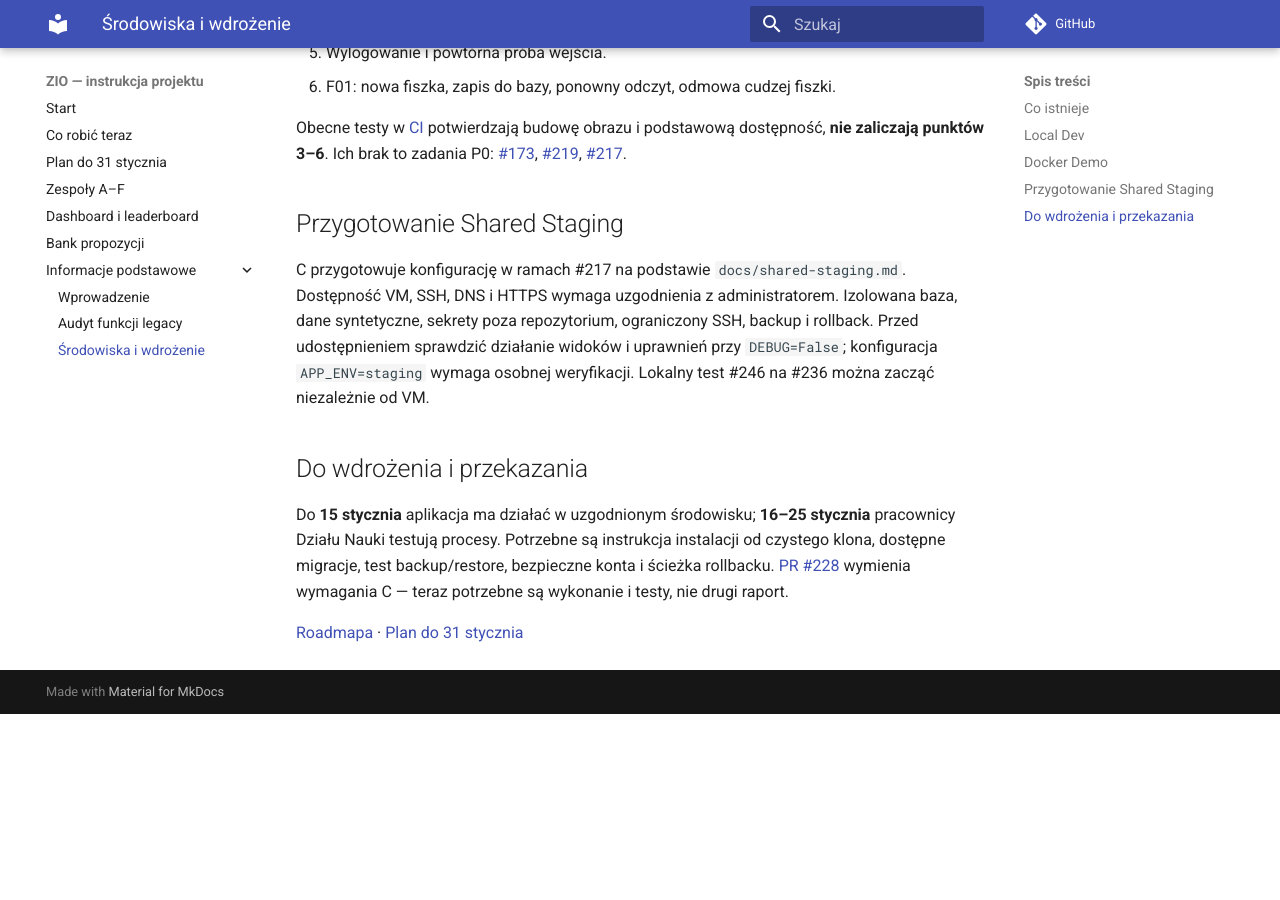
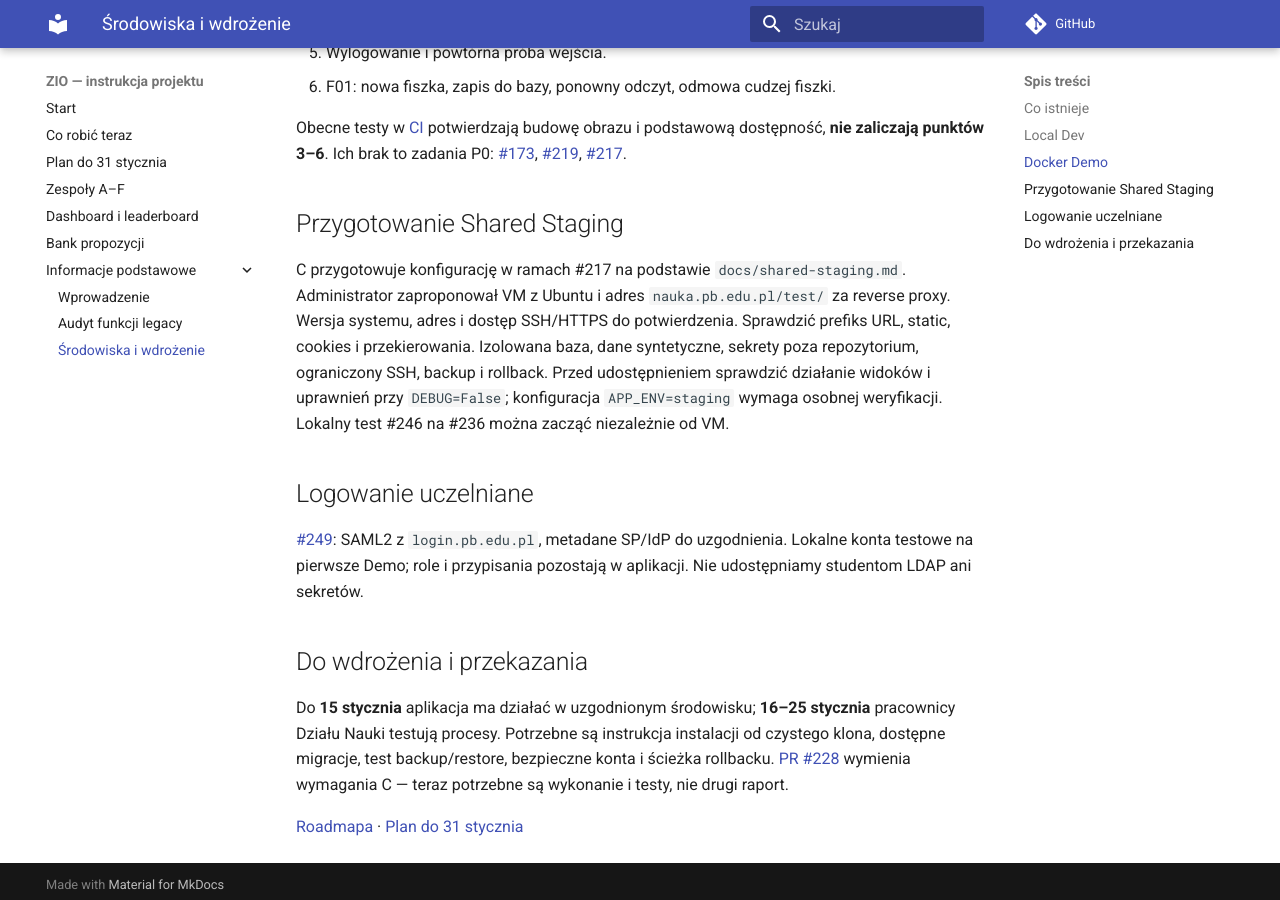
Before and after one commit to zio-wi-pb-mc/pb-science-office-manual, an MkDocs documentation site: the page built from manual/18-srodowiska-mvp.md, in a window 1280 px wide and 900 px high, scrolled down 1365 px. Built offline with MkDocs 1.6.1 and Material for MkDocs 9.7.7, drawn with Linux system fonts in a browser that asks for light colours; comment, search, counter and statistics services are not loaded; before the commit the page ends 2079 px from its top, so only the background shows below that; some of the changed text lies outside the part shown.

Commit message:
docs: update student priorities, staging and university login

```diff
--- a/manual/18-srodowiska-mvp.md
+++ b/manual/18-srodowiska-mvp.md
@@ -46,7 +46,11 @@ Obecne testy w [CI](https://github.com/zio-wi-pb-mc/pb-science-office/actions/ru
 
 ## Przygotowanie Shared Staging
 
-C przygotowuje konfigurację w ramach #217 na podstawie `docs/shared-staging.md`. Dostępność VM, SSH, DNS i HTTPS wymaga uzgodnienia z administratorem. Izolowana baza, dane syntetyczne, sekrety poza repozytorium, ograniczony SSH, backup i rollback. Przed udostępnieniem sprawdzić działanie widoków i uprawnień przy `DEBUG=False`; konfiguracja `APP_ENV=staging` wymaga osobnej weryfikacji. Lokalny test #246 na #236 można zacząć niezależnie od VM.
+C przygotowuje konfigurację w ramach #217 na podstawie `docs/shared-staging.md`. Administrator zaproponował VM z Ubuntu i adres `nauka.pb.edu.pl/test/` za reverse proxy. Wersja systemu, adres i dostęp SSH/HTTPS do potwierdzenia. Sprawdzić prefiks URL, static, cookies i przekierowania. Izolowana baza, dane syntetyczne, sekrety poza repozytorium, ograniczony SSH, backup i rollback. Przed udostępnieniem sprawdzić działanie widoków i uprawnień przy `DEBUG=False`; konfiguracja `APP_ENV=staging` wymaga osobnej weryfikacji. Lokalny test #246 na #236 można zacząć niezależnie od VM.
+
+## Logowanie uczelniane
+
+[#249](https://github.com/zio-wi-pb-mc/pb-science-office/issues/249): SAML2 z `login.pb.edu.pl`, metadane SP/IdP do uzgodnienia. Lokalne konta testowe na pierwsze Demo; role i przypisania pozostają w aplikacji. Nie udostępniamy studentom LDAP ani sekretów.
 
 ## Do wdrożenia i przekazania
 
```
Also changed, not shown: other parts of manual/18-srodowiska-mvp.md (+1 -1 lines).
